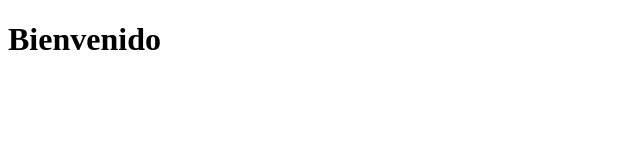
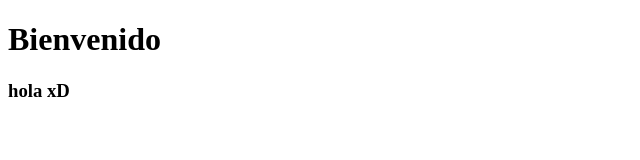
Before and after one commit to Lcaichihua/Spring_demo, a plain HTML site: page index.html in a window 1280 px wide. Shown: the full height of the page, 0-640 px from the left. Drawn offline with Linux system fonts and the light colour scheme.

Commit message:
nuevo
XDDDDDDDDDDDDDDDDDDDDDDDDDDDDDDDDDDDDDDD

```diff
--- a/index.html
+++ b/index.html
@@ -9,5 +9,6 @@
 <body>
     <h1>Bienvenido </h1>
 
+    <h3>hola xD</h3>
 </body>
 </html>
```
